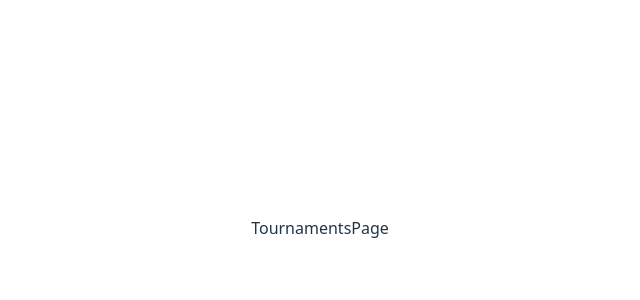
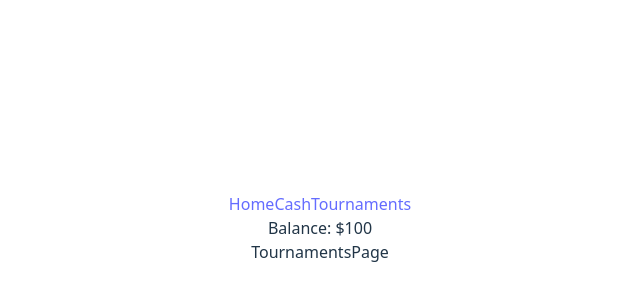
Before and after one commit to pylypchukroman/poker_session_counter, a React (Vite) app: page /tournaments in a window 1280 px wide. Shown: the part 172-472 px from the top of the page, without its empty margins (320-960 px from the left). Built offline with nearby package versions, Linux system fonts and the light colour scheme.

Commit message:
added balance (without fetch)

```diff
--- /dev/null
+++ b/src/Components/Balance.tsx
@@ -0,0 +1,11 @@
+import { getBalance } from '../helpers/getBalance';
+
+export const Balance = () => {
+  const balance: number = getBalance();
+
+  return (
+    <div>
+      Balance: ${balance}
+    </div>
+  );
+}
--- /dev/null
+++ b/src/Components/Header.tsx
@@ -0,0 +1,11 @@
+import { Navigation } from './Navigation';
+import { Balance } from './Balance';
+
+export const Header = () => {
+  return (
+    <>
+      <Navigation />
+      <Balance />
+    </>
+  )
+}
--- a/src/Components/Navigation.tsx
+++ b/src/Components/Navigation.tsx
@@ -4,6 +4,7 @@ export const Navigation = () => {
   return (
     <>
       <NavLink exact to="/">
+        Home
       </NavLink>
       <NavLink
         to="/cash"
--- a/src/Pages/CashPage.tsx
+++ b/src/Pages/CashPage.tsx
@@ -1,5 +1,10 @@
+import { Header } from '../Components/Header';
+
 export const CashPage = () => {
   return (
-    <div>Cash</div>
+    <div>
+      <Header />
+      Cash
+    </div>
   )
 }
--- a/src/Pages/HomePage.tsx
+++ b/src/Pages/HomePage.tsx
@@ -1,9 +1,9 @@
-import { Navigation } from '../Components/Navigation';
+import { Header } from '../Components/Header';
 
 export const HomePage = () => {
   return (
     <>
-      <Navigation />
+      <Header />
       <div>Home Page</div>
     </>
   );
--- a/src/Pages/TournamentsPage.tsx
+++ b/src/Pages/TournamentsPage.tsx
@@ -1,5 +1,10 @@
+import { Header } from '../Components/Header';
+
 export const TournamentsPage = () => {
   return (
-    <div>TournamentsPage</div>
+    <div>
+      <Header />
+      TournamentsPage
+    </div>
   )
 }
--- /dev/null
+++ b/src/helpers/getBalance.ts
@@ -0,0 +1,3 @@
+export function getBalance(): number {
+  return 100
+}
```
